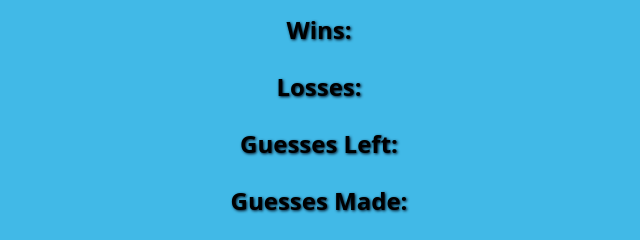
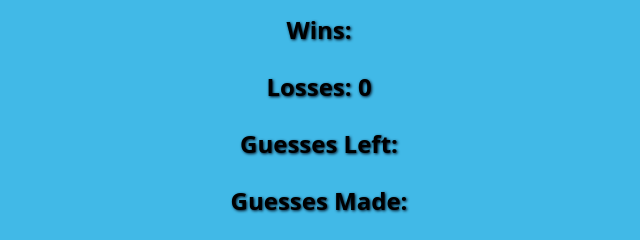
Before and after one commit to Jebbla/Psychic-Game, a plain HTML site: page index.html in a window 1280 px wide. Shown: the part 306-546 px from the top of the page, 321-961 px from the left. Drawn offline with nearby package versions, Linux system fonts and the light colour scheme.

```diff
--- a/assets/javascript/game.js
+++ b/assets/javascript/game.js
@@ -11,9 +11,14 @@
 	//target our html section
 	var guessesLefthtml= $(".guesses-left");
 	var guessesMadehtml= $(".guesses-made");
+	var losseshtml= $('.losses');
+	var winshtml = $('.wins');
 	//actually update the html
 	guessesLefthtml.text(guesses_left);
 	guessesLefthtml.text(guesses_made);
+	losseshtml.text(losses);
+	winshtml.text(wins);
+
 	function pickRandomLetter() {
 		var greeting = 'hello'
 		computerPick = letters[Math.floor(Math.random()*letters.length)];
--- a/index.html
+++ b/index.html
@@ -14,7 +14,7 @@
 	<div id ="game">
 		<p>Think of any letter</br> Press any letter to start playing!</p>
 		<p>Wins:</p>
-		<p>Losses:</p>
+		<p>Losses: <span class= "losses"></span></p>
 		<p>Guesses Left: <span class="guesses-left"></span></p>
 		<p>Guesses Made: <span class="guesses-made"></span></p>
 	</div>
```
Also changed, not shown: 1 other file.
